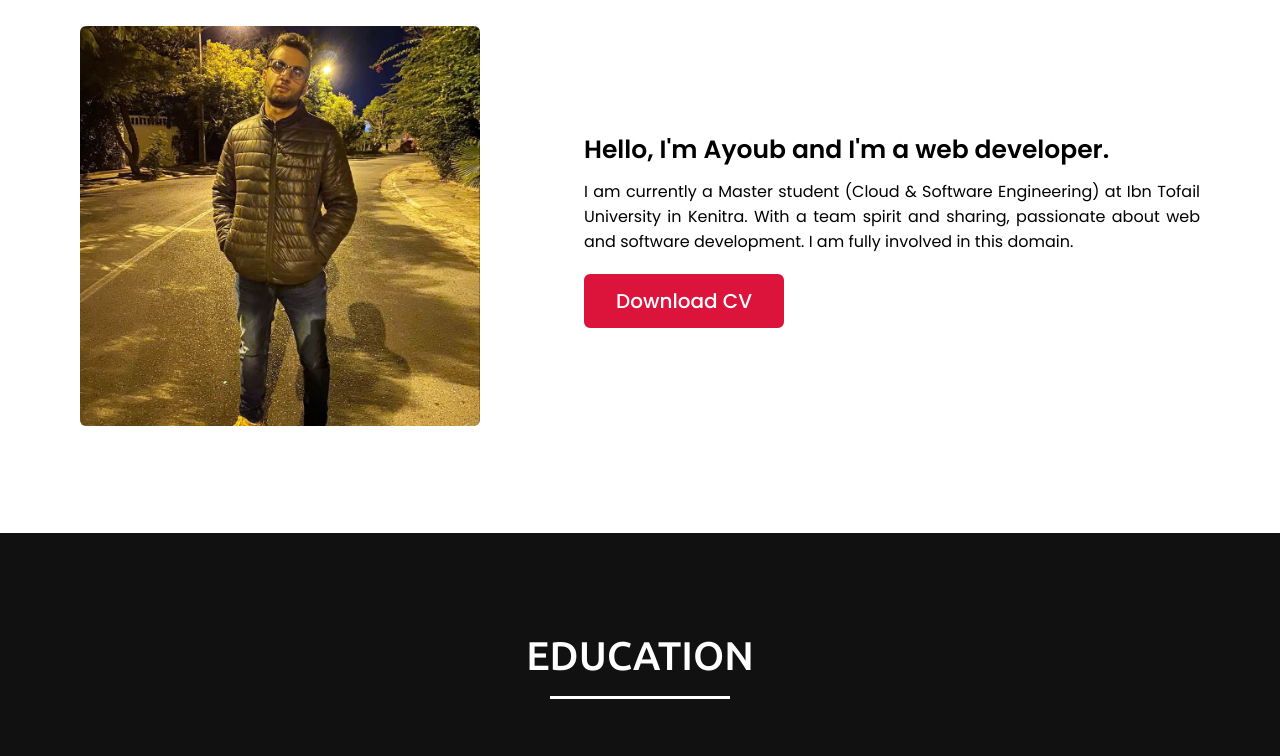
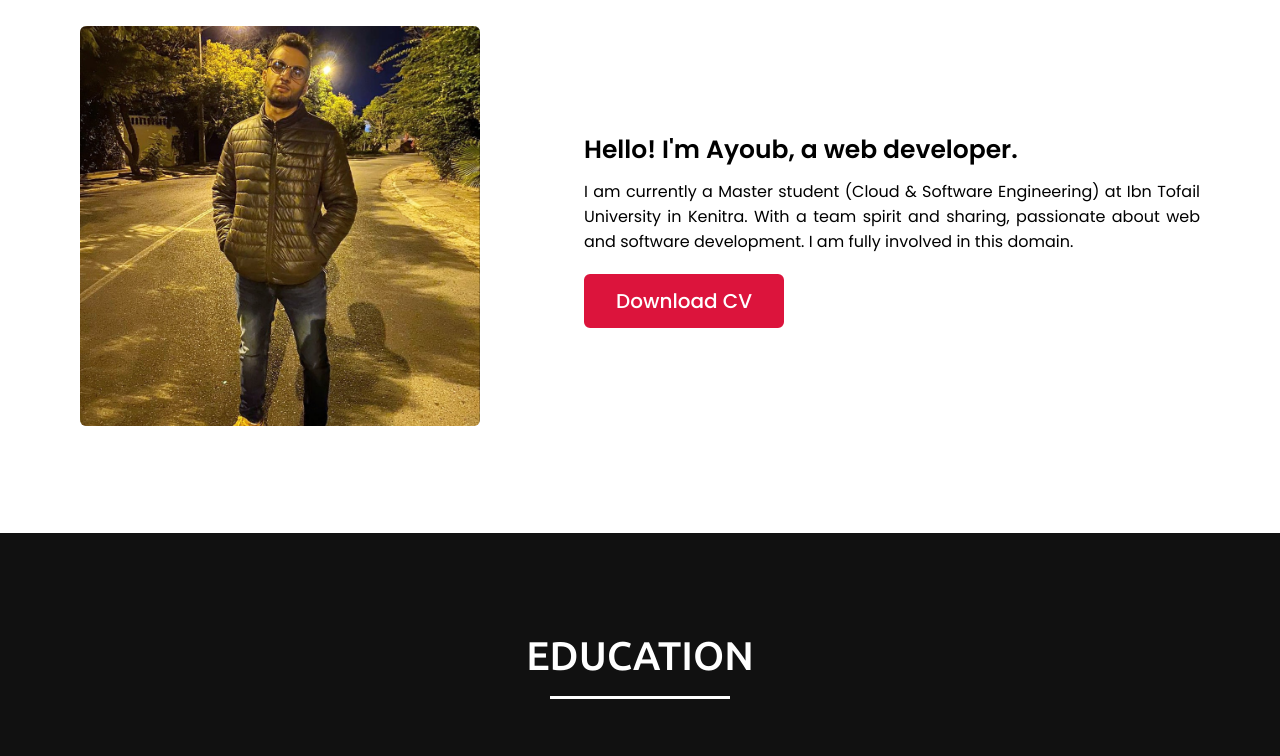
Before and after one commit to AyoubMB06/AyoubMB06.github.io, a plain HTML site: page index.html in a window 1280 px wide. Shown: the part 1000-1756 px from the top of the page. Drawn offline with nearby package versions, Linux system fonts and the light colour scheme.

Commit message:
Update index.html

```diff
--- a/index.html
+++ b/index.html
@@ -56,7 +56,7 @@
                     <img src="images/profile-7.jpeg" alt="">
                 </div>
                 <div class="column right">
-                    <div class="text">Hello, I'm Ayoub and I'm a web developer.</div>
+                    <div class="text">Hello! I'm Ayoub, a web developer.</div>
                     <p>I am currently a Master student (Cloud & Software Engineering) at Ibn Tofail University in Kenitra. With a team spirit and sharing, passionate about web and software development. I am fully involved in this domain.</p>
                     <a href="MancourBillah-Ayoub.pdf" target="_blank">Download CV</a>
                 </div>
```
